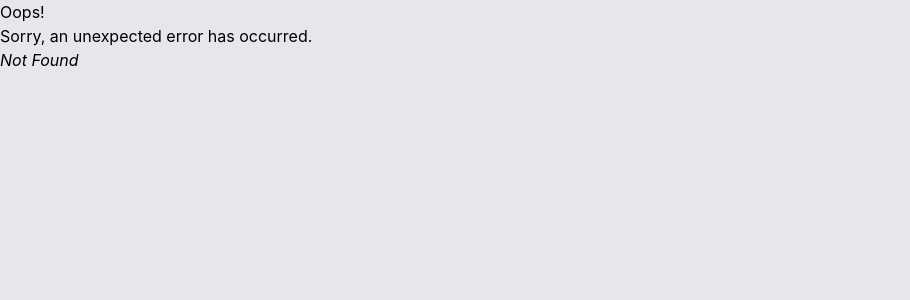
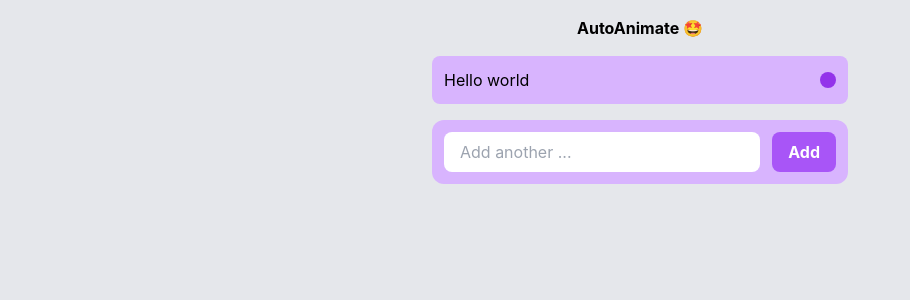
Before and after one commit to amirul-git/react-interactivity, a React (Vite) app: page /todo in a window 1280 px wide. Before the commit this address had no page. Shown: the top 300 px of the page, without its empty margins (0-910 px from the left). Built offline with nearby package versions, Linux system fonts and the light colour scheme.

Commit message:
Add autoanimate

```diff
--- a/package.json
+++ b/package.json
@@ -10,6 +10,7 @@
     "preview": "vite preview"
   },
   "dependencies": {
+    "@formkit/auto-animate": "^0.8.0",
     "axios": "^1.5.0",
     "react": "^18.2.0",
     "react-dom": "^18.2.0",
--- a/src/main.jsx
+++ b/src/main.jsx
@@ -11,6 +11,7 @@ import Search from "./routes/search";
 import Filter from "./routes/filter";
 import Chat from "./routes/chat";
 import Reducer from "./routes/reducer";
+import Todo from "./routes/todo";
 
 const router = createBrowserRouter([
   {
@@ -46,6 +47,10 @@ const router = createBrowserRouter([
     path: "/reducer",
     element: <Reducer />,
   },
+  {
+    path: "/todo",
+    element: <Todo />,
+  },
 ]);
 
 ReactDOM.createRoot(document.getElementById("root")).render(
--- /dev/null
+++ b/src/routes/todo.jsx
@@ -0,0 +1,76 @@
+import { useRef } from "react";
+import { useEffect } from "react";
+import { useState } from "react";
+import { useAutoAnimate } from "@formkit/auto-animate/react";
+
+export default function todo() {
+  const [animationParent] = useAutoAnimate();
+
+  const [todos, setTodos] = useState([
+    { id: crypto.randomUUID(), text: "Hello world" },
+  ]);
+  const [todo, setTodo] = useState("");
+  const input = useRef(null);
+
+  function handleChange(e) {
+    setTodo(e.target.value);
+  }
+
+  function handleSubmit(e) {
+    e.preventDefault();
+    setTodo("");
+    input.current.focus();
+    setTodos([...todos, { id: crypto.randomUUID(), text: todo }]);
+  }
+
+  function handleDelete({ id }) {
+    const newTodos = todos.filter((todo) => todo.id !== id);
+    setTodos(newTodos);
+  }
+
+  useEffect(() => {
+    console.log(todos);
+  }, [todos]);
+
+  return (
+    <>
+      <main className="max-w-md mx-auto p-4">
+        <h1 className="font-bold text-center mb-4">AutoAnimate 🤩</h1>
+        <section ref={animationParent} className="mb-4">
+          {todos.map((todo) => {
+            return (
+              <div
+                className="bg-purple-300  p-3 rounded-lg mb-2 flex justify-between items-center"
+                key={todo.id}
+              >
+                <p>{todo.text}</p>
+                <span
+                  onClick={() => handleDelete(todo)}
+                  className="bg-purple-600 w-4 h-4 rounded-full"
+                ></span>
+              </div>
+            );
+          })}
+        </section>
+        <section className="p-3 bg-purple-300 rounded-xl">
+          <form
+            onSubmit={(e) => handleSubmit(e)}
+            className="flex gap-3 justify-between"
+          >
+            <input
+              ref={input}
+              value={todo}
+              onChange={(e) => handleChange(e)}
+              type="text"
+              placeholder="Add another ..."
+              className="px-4 py-2 rounded-lg flex-1"
+            />
+            <button className="px-4 py-2 bg-purple-500 text-white font-bold rounded-lg">
+              Add
+            </button>
+          </form>
+        </section>
+      </main>
+    </>
+  );
+}
```
Also changed, not shown: 1 other file (tests, documents, lock files or other folders).
